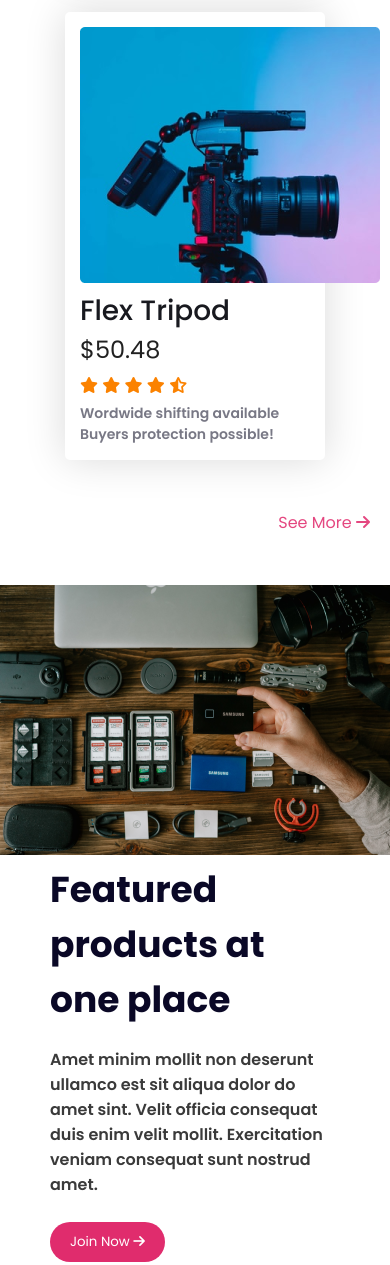
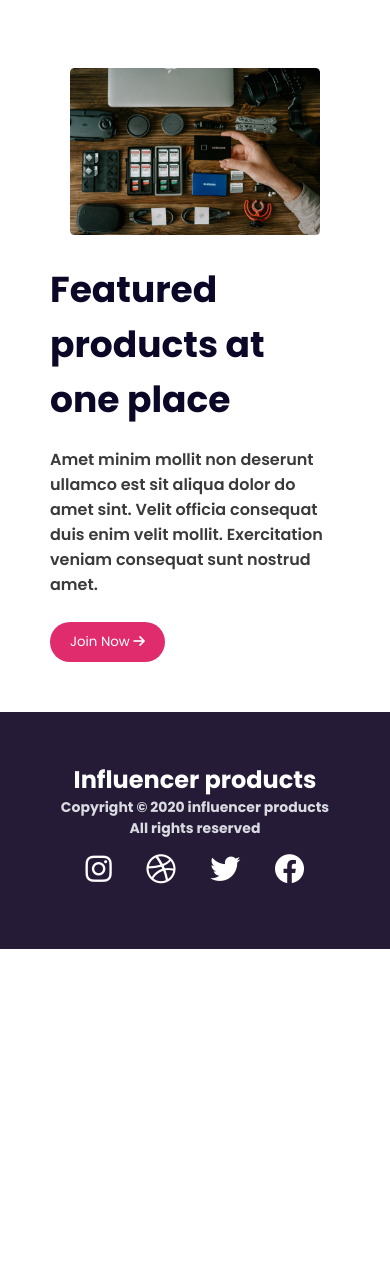
Before and after one commit to rifatjayed/influencer-gear, a plain HTML site: page index.html in a window 390 px wide. Shown: the part 5013-6278 px from the top of the page. After the commit the page ends 5962 px from the top, so only its background shows below. Drawn offline with Linux system fonts and the light colour scheme.

Commit message:
full responsive done

```diff
--- a/style.css
+++ b/style.css
@@ -175,7 +175,7 @@ margin-bottom: 20px;
 
 
 footer{
-    background: #AAAAAA;
+    background: #251B37;
     text-align: center;
     padding: 50px 0;
 }
@@ -193,6 +193,7 @@ font-size: 14px;
 .footer-icon i{
     font-size: 30px;
     margin: 15px;
+    color: #FFFFFF;
 }
 
 
@@ -272,6 +273,9 @@ font-size: 14px;
         padding: 15px;
 
     }
+    .card img{
+        width: 100%;
+    }
 
     /* feature-section strat */
 
@@ -280,6 +284,13 @@ font-size: 14px;
         margin: 50px;
     }
 
+    .feature-section-left{
+       margin: 20px ;
+    }
+    .feature-section-left img{
+       width: 100%;
+    }
+
 
     .feature-section-right{
         margin-left: 0;
```
